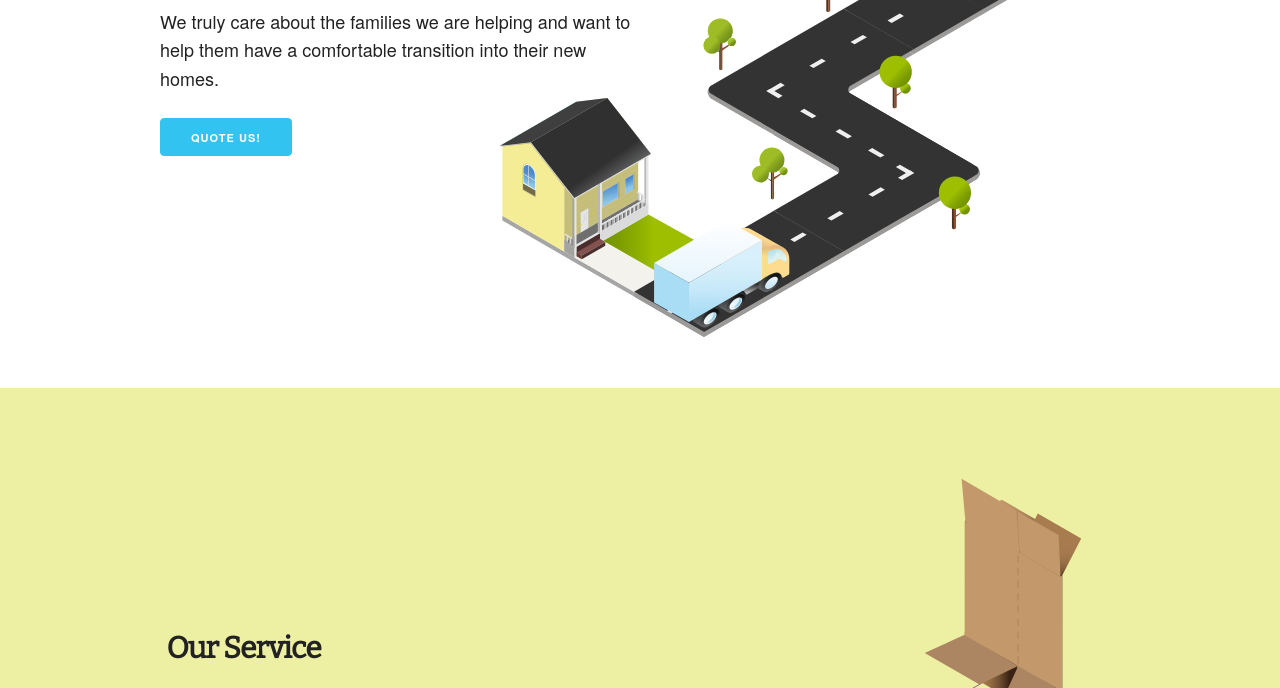
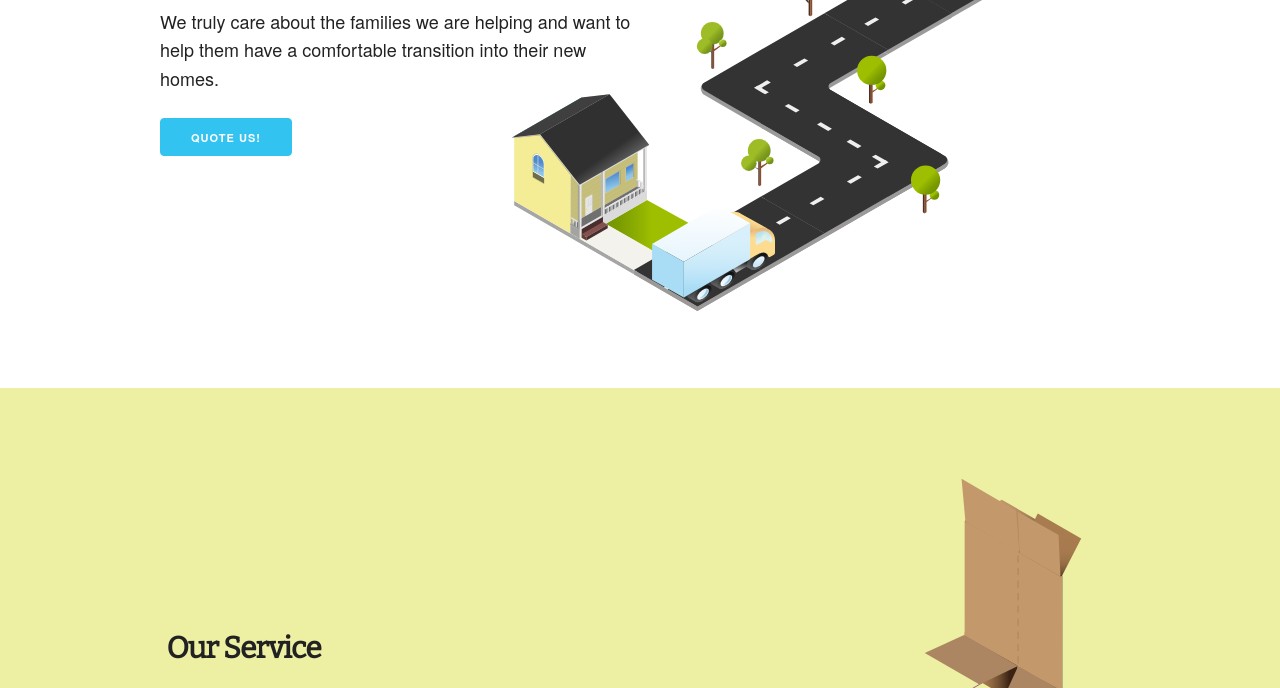
Before and after one commit to sloansam/On-Moving-Day, a plain HTML site: page index.html in a window 1280 px wide. Shown: the part 412-1100 px from the top of the page. Drawn offline with nearby package versions, Linux system fonts and the light colour scheme.

Commit message:
hero image positioning

```diff
--- a/styles/sass/custom.sass
+++ b/styles/sass/custom.sass
@@ -49,9 +49,9 @@
             max-width: 480px
             width: 100%
         img
-            width: 55vW
+            max-width: 50%
             position: absolute
-            left: 500px
+            left: 40%
 
 .houses
     width: 50vW
```
Also changed, not shown: styles/css/custom.css, 1 other file.
